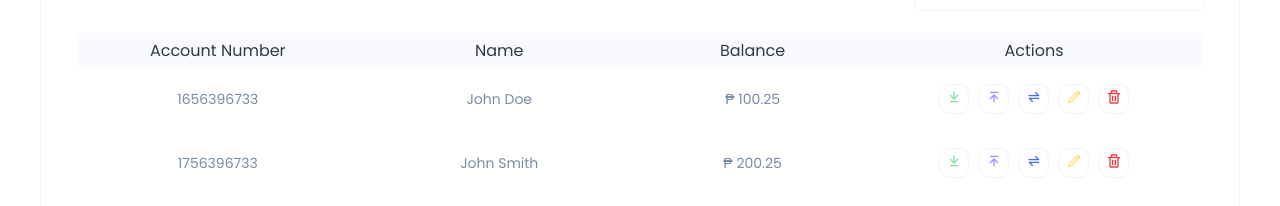
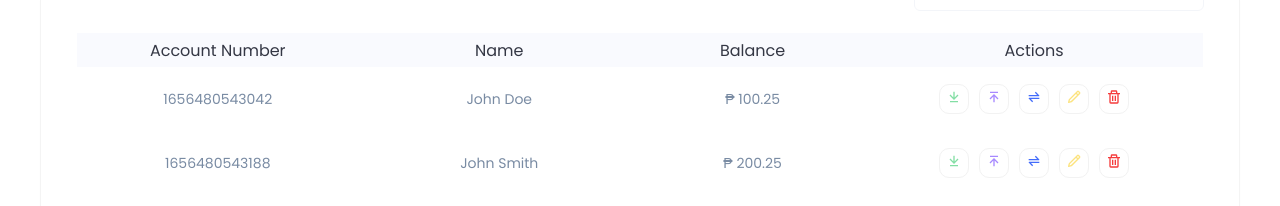
Before and after one commit to louisordonez/banking-app, a React (Create React App) app: page /Users in a window 1280 px wide. Shown: the part 294-500 px from the top of the page. Built offline with nearby package versions, Linux system fonts and the light colour scheme.

Commit message:
Add create user fn

```diff
--- a/src/Components/Button/Button.jsx
+++ b/src/Components/Button/Button.jsx
@@ -1,7 +1,11 @@
 import React from 'react';
 
-const Button = ({ variant = 'btn-primary', textValue }) => {
-  return <button className={`btn ${variant}`}>{textValue}</button>;
+const Button = ({ variant = 'btn-primary', textValue, onClick }) => {
+  return (
+    <button className={`btn ${variant}`} onClick={onClick}>
+      {textValue}
+    </button>
+  );
 };
 
 export default Button;
--- a/src/Routes/Users.jsx
+++ b/src/Routes/Users.jsx
@@ -6,7 +6,7 @@ import * as BoxIcons from 'react-icons/bi';
 
 let USER_LIST = [
   {
-    accountNumber: 1656396733,
+    accountNumber: 1656480543042,
     firstName: 'John',
     lastName: 'Doe',
     age: 19,
@@ -16,7 +16,7 @@ let USER_LIST = [
     balance: 100.25,
   },
   {
-    accountNumber: 1756396733,
+    accountNumber: 1656480543188,
     firstName: 'John',
     lastName: 'Smith',
     age: 20,
@@ -30,6 +30,12 @@ let USER_LIST = [
 const Users = () => {
   const [users, setUsers] = useState(USER_LIST);
 
+  const handleCreateUser = () => {
+    const newAccountNumber = new Date().getTime();
+
+    setUsers((state) => [...state, { accountNumber: newAccountNumber }]);
+  };
+
   const handleDelete = (accountNumber) => {
     const newUsers = users.filter((u) => u.accountNumber !== accountNumber);
     setUsers(newUsers);
@@ -39,7 +45,12 @@ const Users = () => {
     <div className="flex-center center">
       <div>
         <div className="add-user-btn">
-          <Button textValue={`Create User`} />
+          <Button
+            textValue={`Create User`}
+            onClick={() => {
+              handleCreateUser();
+            }}
+          />
         </div>
         <div className="flex-center">
           <div className="table">
```
